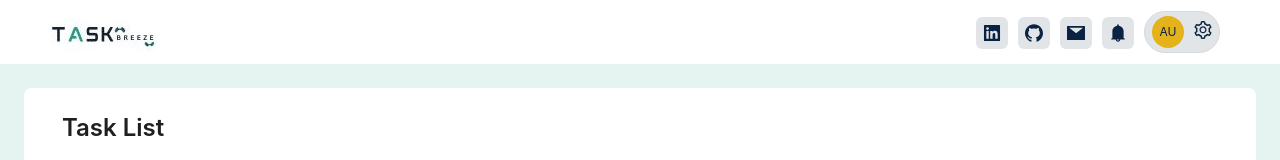
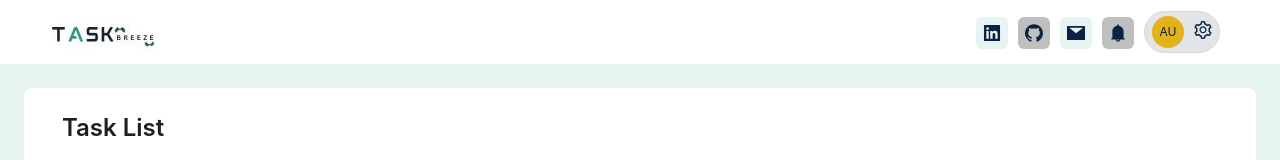
Before and after one commit to AebadUQ/TaskBreeze, a React (Create React App) app: page / in a window 1280 px wide. Shown: the top 160 px of the page. Built offline with nearby package versions, Linux system fonts and the light colour scheme.

Commit message:
Implement Todo item copying to Clipboard

```diff
--- a/src/common/theme.js
+++ b/src/common/theme.js
@@ -5,8 +5,8 @@
     high:'red',
     medium:'#faa924',
     low:'#54c51d',
-    lightgreen:'#e2e5e8',
-    lightGrey:'#e2e5e8',
+    lightgreen:'#e6f4f1',
+    lightgrey:'#e2e5e8',
     white:'white'
 
 }
```
